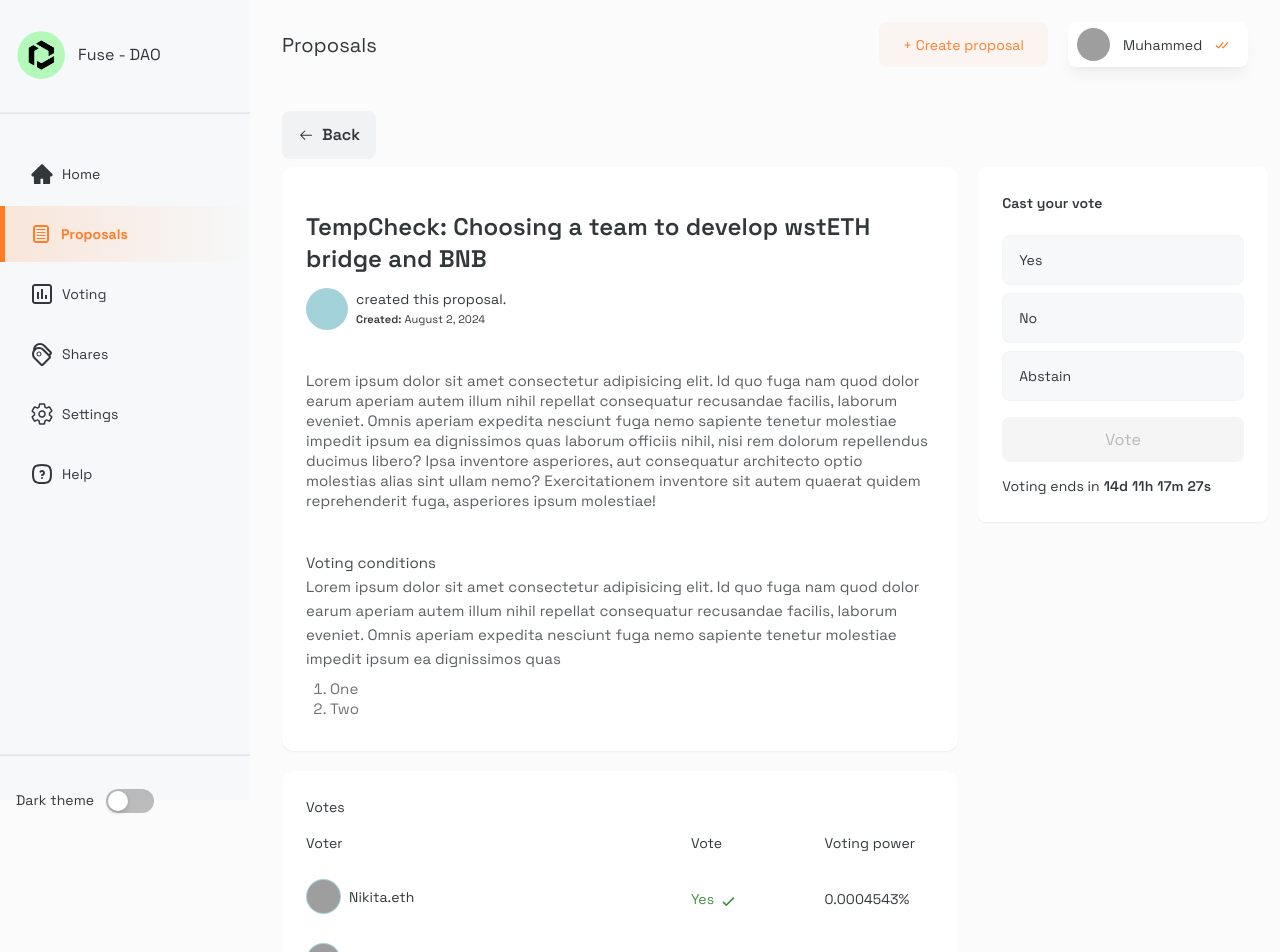
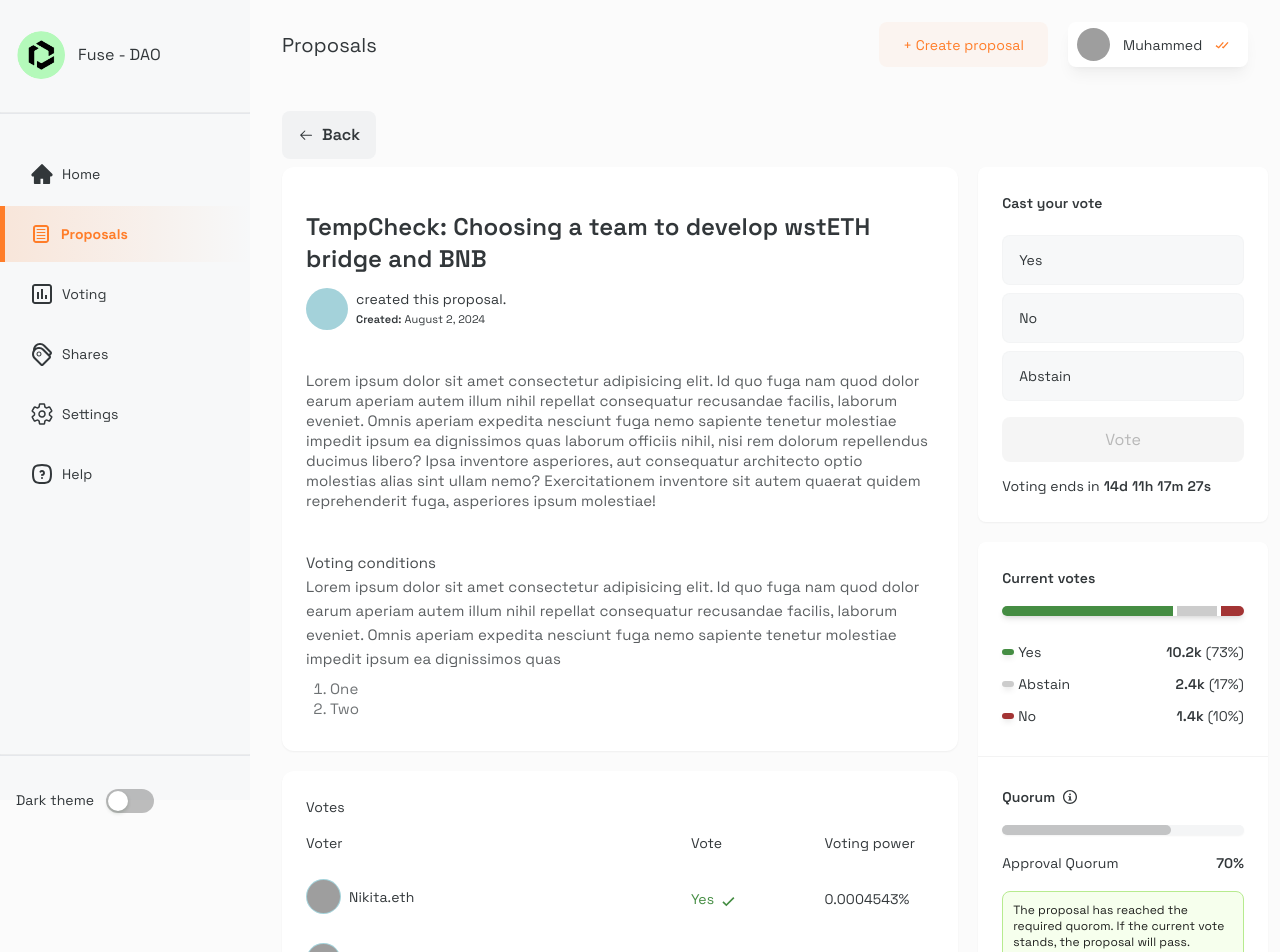
Before and after one commit to osas2211/dorahack-dao, a Next.js app: page /proposals/1 in a window 1280 px wide. Shown: the top 952 px of the page. Built offline with nearby package versions, Linux system fonts and the light colour scheme; grey boxes are pictures that could not be loaded.

Commit message:
add proposal page

```diff
--- a/components/proposals/ProposalDetails.tsx
+++ b/components/proposals/ProposalDetails.tsx
@@ -4,6 +4,7 @@ import { ProposalDescription } from "./ProposalDescription"
 import { ProposalVoters } from "./ProposalVoters"
 import { CastVote } from "./CastVote"
 import { GoBack } from "../utilities/GoBack"
+import { VoteStats } from "./VoteStats"
 
 export const ProposalDetails = () => {
   return (
@@ -20,9 +21,12 @@ export const ProposalDetails = () => {
             <ProposalVoters />
           </div>
         </div>
-        <div className="md:sticky md:h-[70vh] md:top-[70px] md:right-0 w-full">
+        <div className="md:sticky md:h-[70vh] md:top-[70px] md:right-0 w-full space-y-5">
           <div className="w-full bg-white dark:bg-surface-container-low-dark rounded-lg p-4 md:p-6 shadow-sm">
             <CastVote />
+          </div>
+          <div className="w-full bg-white dark:bg-surface-container-low-dark rounded-lg shadow-sm">
+            <VoteStats />
           </div>
         </div>
         <div className="w-full bg-white dark:bg-surface-container-low-dark rounded-xl p-4 md:p-6 shadow-sm md:hidden">
--- /dev/null
+++ b/components/proposals/VoteStats.tsx
@@ -0,0 +1,127 @@
+"use client"
+import { Alert, Divider, Tooltip } from "antd"
+import React from "react"
+import { ImInfo } from "react-icons/im"
+
+export const VoteStats = () => {
+  const total_votes = 14000
+  const votesPercentage = {
+    yes: 73,
+    no: 10,
+    abstain: 17,
+  }
+  const quorom = 70
+  const convertToThousand = (value: number): string => {
+    return `${Number(value / 1000).toFixed(1)}k`
+  }
+  return (
+    <div className="text-sm">
+      <div className="p-4 md:p-6">
+        <p className="font-semibold">Current votes</p>
+        <div className="my-4 mb-6">
+          <div className="flex gap-1 h-[10px] rounded-full shadow-md">
+            <div
+              className="bg-success dark:bg-success-dark rounded-l-full"
+              style={{ width: `${votesPercentage.yes}%` }}
+            />
+            <div
+              className="bg-black/20 dark:bg-white/20"
+              style={{ width: `${votesPercentage.abstain}%` }}
+            />
+            <div
+              className="bg-error dark:bg-error-dark rounded-r-full"
+              style={{ width: `${votesPercentage.no}%` }}
+            />
+          </div>
+        </div>
+        <div className="space-y-2">
+          <div className="flex items-center justify-between">
+            <div className="flex items-center gap-1">
+              <div className="w-[12px] h-[6px] rounded-full bg-success dark:bg-success-dark shadow-md" />
+              <p>Yes</p>
+            </div>
+            <p>
+              <span className="font-semibold mr-1">
+                {convertToThousand(
+                  Number((total_votes * votesPercentage.yes) / 100)
+                )}
+              </span>
+              <span>({votesPercentage.yes}%)</span>
+            </p>
+          </div>
+
+          <div className="flex items-center justify-between">
+            <div className="flex items-center gap-1">
+              <div className="w-[12px] h-[6px] rounded-full bg-black/20 dark:bg-white/20 shadow-md" />
+              <p>Abstain</p>
+            </div>
+            <p>
+              <span className="font-semibold mr-1">
+                {convertToThousand(
+                  Number((total_votes * votesPercentage.abstain) / 100)
+                )}
+              </span>
+              <span>({votesPercentage.abstain}%)</span>
+            </p>
+          </div>
+
+          <div className="flex items-center justify-between">
+            <div className="flex items-center gap-1">
+              <div className="w-[12px] h-[6px] rounded-full bg-error dark:bg-error-dark shadow-md" />
+              <p>No</p>
+            </div>
+            <p>
+              <span className="font-semibold mr-1">
+                {convertToThousand(
+                  Number((total_votes * votesPercentage.no) / 100)
+                )}
+              </span>
+              <span>({votesPercentage.no}%)</span>
+            </p>
+          </div>
+        </div>
+      </div>
+      <Divider className="my-1" />
+      <div className="p-4 md:p-6">
+        <div className="flex items-center gap-2">
+          <p className="font-semibold">Quorum</p>
+          <Tooltip
+            title={
+              <p className="text-xs">
+                the minimum number of members of an assembly or society that
+                must be present at any of its meetings to make the proceedings
+                of that meeting valid.
+              </p>
+            }
+          >
+            <ImInfo className="cursor-pointer" />
+          </Tooltip>
+        </div>
+        <div className="my-4 mb-4">
+          <div className="flex gap-1 h-[10px] rounded-full shadow-sm bg-surface-container">
+            <div
+              className="bg-black/20 dark:bg-white/20 rounded-full"
+              style={{ width: `${quorom}%` }}
+            />
+          </div>
+        </div>
+        <div className="flex items-center justify-between">
+          <p>Approval Quorum</p>
+          <p className="font-semibold">{quorom}%</p>
+        </div>
+        <div className="text-sm mt-4">
+          <Alert
+            type="success"
+            style={{ padding: 10 }}
+            description={
+              <p className="text-xs">
+                The proposal has reached the required quorom. If the current
+                vote stands, the proposal will pass.
+              </p>
+            }
+          ></Alert>
+        </div>
+      </div>
+    </div>
+  )
+}
```
